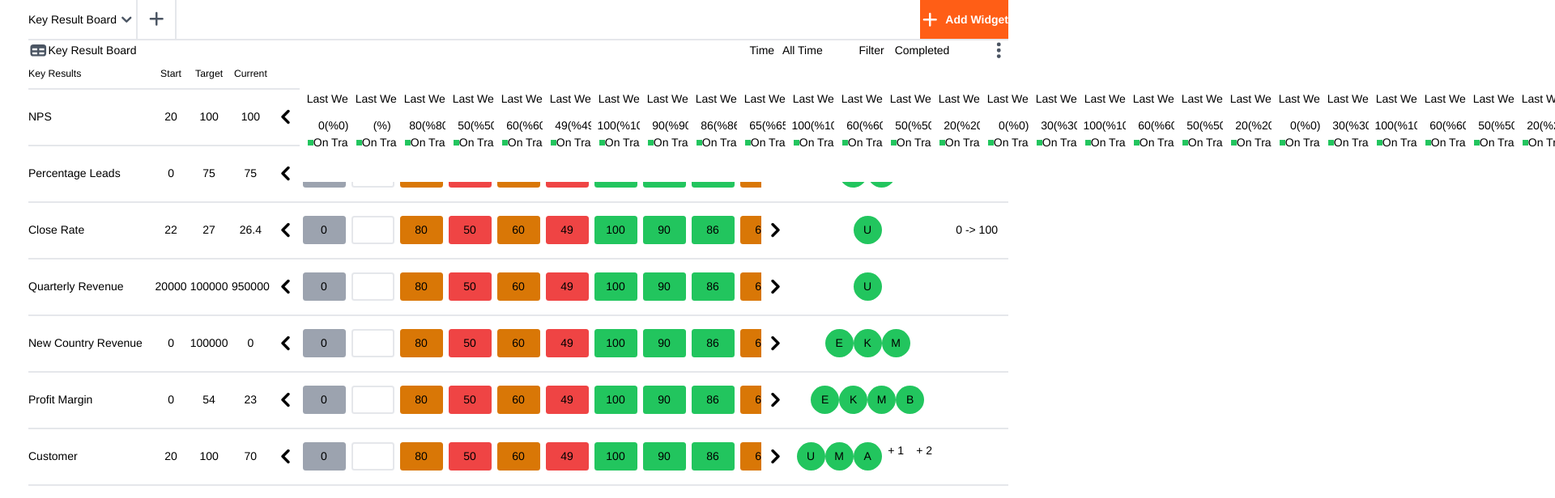
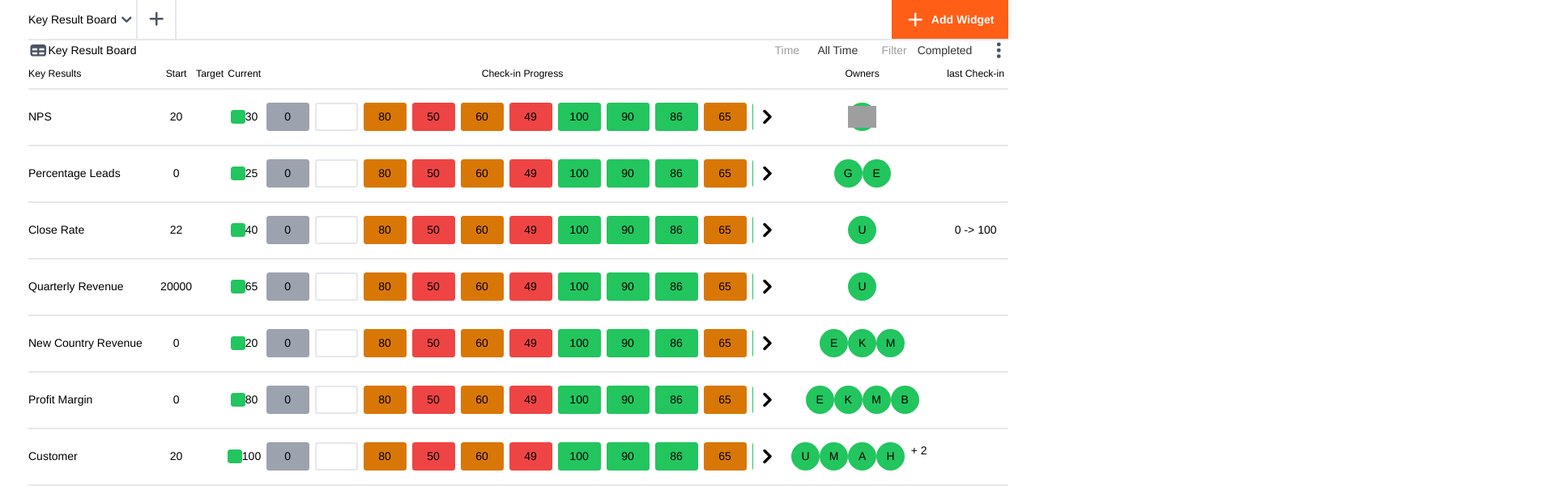
Before and after one commit to albayrakbektas/key-result-board, a Vue app: page / in a window 1280 px wide. Shown: the top 616 px of the page at 81% size, 1920 px wide, since content can reach past the window. Built offline with nearby package versions, Linux system fonts and the light colour scheme; grey boxes are pictures that could not be loaded.

Commit message:
scrollbar

```diff
--- a/src/App.vue
+++ b/src/App.vue
@@ -3,7 +3,7 @@ import Main from "./components/Main.vue";
 </script>
 
 <template>
-  <Main class="px-10" />
+  <Main class="px-10 w-full" />
 </template>
 
 <style>
--- a/src/components/Header.vue
+++ b/src/components/Header.vue
@@ -1,7 +1,7 @@
 <template>
   <div class="flex justify-between border-b-2 h-50">
     <div class="flex h-full">
-      <div class="flex h-full">
+      <div class="flex h-full cursor-pointer">
         <p>Key Result Board</p>
         <ChevronDownIcon class="h-7 w-7 cursor-pointer text-gray-600" />
       </div>
@@ -9,7 +9,7 @@
         <PlusIcon class="cursor-pointer text-gray-600 w-7 h-7 m-auto align-middle" />
       </div>
     </div>
-    <div class="flex cursor-pointer bg-primary h-full">
+    <div class="flex cursor-pointer bg-primary h-full p-5">
       <PlusIcon class="h-7 w-7 cursor-pointer text-white mr-2" />
       <p class="text-white font-bold">Add Widget</p>
     </div>
--- a/src/components/Table.vue
+++ b/src/components/Table.vue
@@ -1,26 +1,26 @@
 <template>
-  <div>
-    <div class="flex justify-between">
-      <div class="flex">
+  <div class="w-full">
+    <div class="flex justify-between w-full">
+      <div class="flex w-full">
         <TableIcon class="h-7 w-7 text-gray-600" />
         <h1>Key Result Board</h1>
       </div>
-      <div class="flex gap-10">
-        <div class="grid grid-cols-select justify-between min-w-100 cursor-pointer text-left"  @mouseover="isTimeFilterVisible = true" @mouseleave="isTimeFilterVisible = false">
-          <p class="text-left">Time</p>
+      <div class="flex gap-2">
+        <div class="grid grid-cols-select justify-between min-w-125 cursor-pointer text-left ml-5"  @mouseover="isTimeFilterVisible = true" @mouseleave="isTimeFilterVisible = false">
+          <p class="text-left text-select">Time</p>
           <div class="block">
-            <p>{{timeSelectedOption}}</p>
-            <ul class="cursor-pointer hover:block absolute">
-              <li v-if="isTimeFilterVisible" @click="timeSelectOption" v-for="(option, index) in timeOptions" :value="option" :key="index">{{option}}</li>
+            <p class="text-option">{{timeSelectedOption}}</p>
+            <ul class="cursor-pointer hover:block absolute z-10">
+              <li class="text-option" v-if="isTimeFilterVisible" @click="timeSelectOption" v-for="(option, index) in timeOptions" :value="option" :key="index">{{option}}</li>
             </ul>
           </div>
         </div>
         <div class="grid grid-cols-select justify-between min-w-125 cursor-pointer text-left"  @mouseover="isFilterVisible = true" @mouseleave="isFilterVisible = false">
-          <p class="text-left">Filter</p>
+          <p class="text-left text-select">Filter</p>
           <div class="block">
-            <p>{{filterSelectedOption}}</p>
-            <ul class="cursor-pointer hover:block absolute">
-              <li v-if="isFilterVisible" @click="filterSelectOption" v-for="(option, index) in filterCompleted" :value="option" :key="index">{{option}}</li>
+            <p class="text-option">{{filterSelectedOption}}</p>
+            <ul class="cursor-pointer hover:block absolute z-10 bg-white">
+              <li class="text-option" v-if="isFilterVisible" @click="filterSelectOption" v-for="(option, index) in filterCompleted" :value="option" :key="index">{{option}}</li>
             </ul>
           </div>
         </div>
@@ -40,51 +40,57 @@
       <tr class="border-t-2 border-solid h-20 font-normal" v-for="(item, index) in rowData">
         <td class="text-left">{{item.keyResult}}</td>
         <td class="text-center">{{item.start}}</td>
-        <td class="text-center">{{item.target}}</td>
+        <td class="text-center">{{item.target > 100000 ? `${item.target % 100}` : ``}}</td>
         <td class="text-center">
           <div class="flex items-center justify-center">
-            <div class="bg-green-500 rounded"></div>
-            <div>{{item.current}}</div>
+<!--            <div v-if="item.checkinProgress[item.checkinProgress.length - 1].rate = null" class="bg-white rounded h-5 w-5"></div>-->
+<!--            <div v-if="item.checkinProgress[item.checkinProgress.length - 1].rate = 0" class="bg-gray-400 rounded h-5 w-5"></div>-->
+<!--            <div v-else-if="item.checkinProgress[item.checkinProgress.length - 1].rate < 26" class="bg-gray-600 rounded h-5 w-5"></div>-->
+<!--            <div v-else-if="item.checkinProgress[item.checkinProgress.length - 1].rate < 51" class="bg-red-500 rounded h-5 w-5"></div>-->
+<!--            <div v-else-if="item.checkinProgress[item.checkinProgress.length - 1].rate < 86" class="bg-amber-600 rounded h-5 w-5"></div>-->
+<!--            <div v-else-if="item.checkinProgress[item.checkinProgress.length - 1].rate <= 100" class="bg-gray-400 rounded h-5 w-5"></div>-->
+            <div class="bg-green-500 rounded h-5 w-5"></div>
+            <div>{{item.checkinProgress[item.checkinProgress.length - 1].rate}}</div>
           </div>
         </td>
         <td class=" w-1/2 max-w-screen-sm">
           <div class="flex items-center">
             <div>
-              <ChevronLeftIcon @click="scrollLeft()" class="h-10 w-10 hover:cursor-pointer" />
+              <ChevronLeftIcon v-if="scrollBarCount[index] > 0" @click="scrollLeft(index)" class="h-10 w-10 hover:cursor-pointer" />
             </div>
-            <div ref="scrollBar" class="overflow-x-scroll flex scrollbar-hide">
-              <div v-for="(checkin, index) in item.checkinProgress" class="h-10 w-60 min-w-60 inline-flex items-center cursor-pointer">
-                <div class="grid w-250 h-150 absolute top-0 bg-white">
-                  <div>Period of Nov {{checkin.period}}</div>
-                  <div class="grid grid-cols-3">
-                    <p>Last Week</p>
-                    <p>Next Week</p>
-                    <p>Changes</p>
-                  </div>
-                  <div class="grid grid-cols-3">
-                    <div class="block">
-                      <p>{{ checkin.rate }}(%{{ checkin.rate }})</p>
-                      <div class="flex justify-center">
-                        <div class="bg-green-500 w-2 h-2"></div>
-                        <p>On Track</p>
-                      </div>
-                    </div>
-                    <div class="block">
-                      <p>{{ checkin.rate }}(%{{ checkin.rate }})</p>
-                      <div class="flex justify-center">
-                        <div class="bg-green-500 w-2 h-2"></div>
-                        <p>On Track</p>
-                      </div>
-                    </div>
-                    <div class="flex justify-center">
-                      <p>19(%19)</p>
-                    </div>
-                  </div>
-                  <div class="flex justify-center">
-                    <div class="bg-green-500 w-2 h-2"></div>
-                    <p>View Activity</p>
-                  </div>
-                </div>
+            <div :key="index" ref="scrollBar" class="overflow-x-scroll overflow-scroll flex scrollbar-hide">
+              <div :key="index" v-for="(checkin, index) in item.checkinProgress" class="h-10 w-60 min-w-60 inline-flex items-center cursor-pointer data-tooltip-target">
+<!--                <div class="grid w-250 h-150 absolute top-0 bg-white">-->
+<!--                  <div>Period of Nov {{checkin.period}}</div>-->
+<!--                  <div class="grid grid-cols-3">-->
+<!--                    <p>Last Week</p>-->
+<!--                    <p>Next Week</p>-->
+<!--                    <p>Changes</p>-->
+<!--                  </div>-->
+<!--                  <div class="grid grid-cols-3">-->
+<!--                    <div class="block">-->
+<!--                      <p>{{ item.checkinProgress[index-1].rate }}(%{{ item.checkinProgress[index-1].rate }})</p>-->
+<!--                      <div class="flex justify-center">-->
+<!--                        <div class="bg-green-500 w-2 h-2"></div>-->
+<!--                        <p>On Track</p>-->
+<!--                      </div>-->
+<!--                    </div>-->
+<!--                    <div class="block">-->
+<!--                      <p>{{ checkin.rate }}(%{{ checkin.rate }})</p>-->
+<!--                      <div class="flex justify-center">-->
+<!--                        <div class="bg-green-500 w-2 h-2"></div>-->
+<!--                        <p>On Track</p>-->
+<!--                      </div>-->
+<!--                    </div>-->
+<!--                    <div class="flex justify-center">-->
+<!--                      <p>19(%19)</p>-->
+<!--                    </div>-->
+<!--                  </div>-->
+<!--                  <div class="flex justify-center">-->
+<!--                    <div class="bg-green-500 w-2 h-2"></div>-->
+<!--                    <p>View Activity</p>-->
+<!--                  </div>-->
+<!--                </div>-->
                 <div v-if="checkin.rate === null " class="bg-white border-2 grid m-1 rounded w-full h-full">{{checkin.rate}}</div>
                 <div v-else-if="checkin.rate < 1 " class="bg-gray-400 grid m-1 rounded w-full h-full">{{checkin.rate}}</div>
                 <div v-else-if="checkin.rate < 26 "  class="bg-gray-600 grid m-1 rounded w-full h-full">{{checkin.rate}}</div>
@@ -94,14 +100,14 @@
               </div>
             </div>
             <div>
-              <ChevronRightIcon @click="scrollRight()" class="h-10 w-10 hover:cursor-pointer justify-end" />
+              <ChevronRightIcon v-if="scrollBarCount[index] < 1150" @click="scrollRight(index)" class="h-10 w-10 hover:cursor-pointer justify-end" />
             </div>
           </div>
         </td>
         <td class="text-center">
           <div ref="parent" class="flex justify-center">
-            <div v-for="(own, index) in item.owners" class="bg-green-500 rounded-full h-10 w-10 text-center grid">
-              <p class="h-full w-full bg-white" v-if="own.id > 3">+ {{own.id - 3}}</p>
+            <div :key="index" v-for="(own, index) in item.owners" class="bg-green-500 rounded-full h-10 w-10 text-center grid relative">
+              <p class="h-full w-full bg-white" v-if="own.id > 3 && own.id === item.owners.length">+ {{item.owners.length - 3}}</p>
               <div v-else>
                 <img class="w-full h-full flex" v-if="own.image" :src="own.image"  :alt=own.name />
                 <p v-else>{{own.name.charAt(0)}}</p>
@@ -134,7 +140,17 @@ export default {
       isTimeFilterVisible: false,
       isFilterVisible: false,
       timeSelectedOption: "All Time",
-      filterSelectedOption: "Completed"
+      filterSelectedOption: "Completed",
+      scrollBarCount: [
+          0,
+          0,
+          0,
+          0,
+          0,
+          0,
+          0,
+          0
+      ]
     }
   },
   created() {
@@ -143,15 +159,15 @@ export default {
   name: "Table",
   components: {OwnerAvatar, ChevronLeftIcon, ChevronRightIcon, TableIcon, DotsVerticalIcon },
   methods: {
-    scrollLeft: function () {
-      const scrollBar = this.$refs.scrollBar
+    scrollLeft: function (index) {
+      const scrollBar = this.$refs.scrollBar[index]
       scrollBar.scrollLeft -= 50;
-      console.log('left')
+      if(this.scrollBarCount[index] >= 0) this.scrollBarCount[index] -= 50
     },
-    scrollRight: function () {
-      const scrollBar = this.$refs.scrollBar
+    scrollRight: function (index) {
+      const scrollBar = this.$refs.scrollBar[index]
       scrollBar.scrollLeft += 50;
-      console.log('rgiht')
+      if(this.scrollBarCount[index] < 1150) this.scrollBarCount[index] += 50
     },
     timeSelectOption: function (e) {
       this.timeSelectedOption = e.path[0]._value
--- a/tailwind.config.js
+++ b/tailwind.config.js
@@ -17,6 +17,10 @@ module.exports = {
         100: "100px",
         125: "125px"
       },
+      colors: {
+        select: "#9d9d9d",
+        option: "#333"
+      },
       backgroundColor: {
         primary: "rgba(255, 94, 22, 1)"
       },
```
Also changed, not shown: src/components/Main.vue (+26 -4 lines), src/data/table-row.json (+7 -7 lines).
